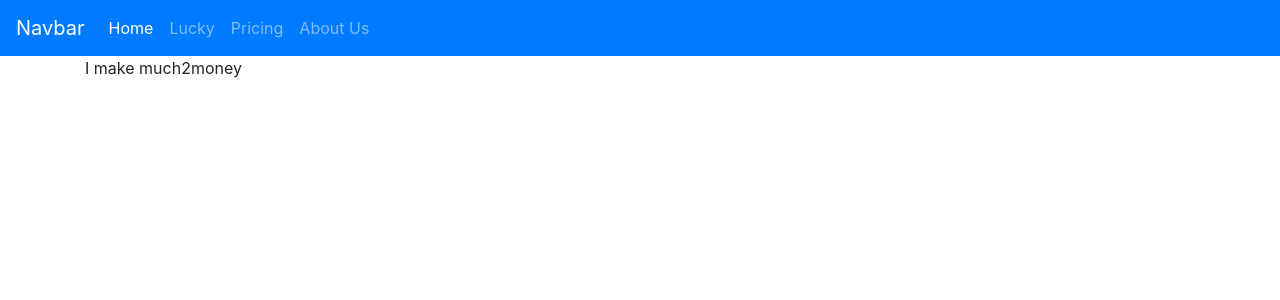
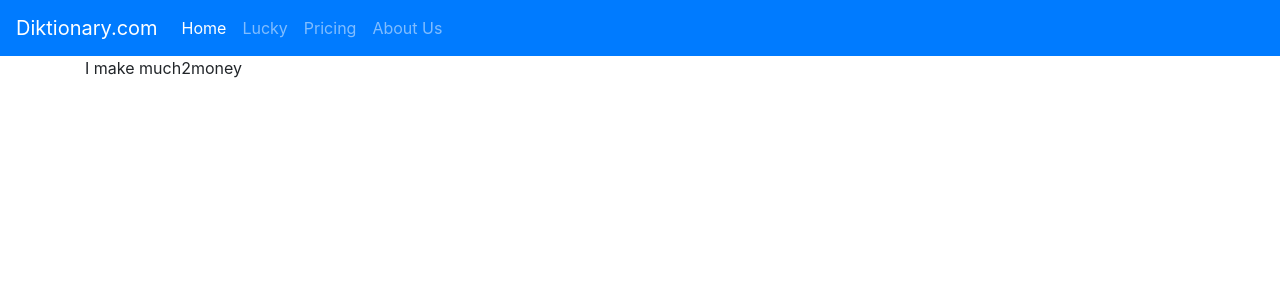
Before and after one commit to davidiny/Dictionary, a Django app: page /pages/about/ in a window 1280 px wide. Shown: the top 300 px of the page. Run offline with Django 3.2, Linux system fonts and the light colour scheme; data comes from the database, SQL or seed files in the repository; some libraries are stand-ins or nearby versions.

Commit message:
Fixed navbar title

```diff
--- a/templates/flatpages/default.html
+++ b/templates/flatpages/default.html
@@ -10,7 +10,7 @@
 
 </head>
 <nav class="navbar navbar-expand-lg navbar-dark bg-primary">
-    <a class="navbar-brand" href="#">Navbar</a>
+    <a class="navbar-brand" href="#">Diktionary.com</a>
     <button class="navbar-toggler" type="button" data-toggle="collapse" data-target="#navbarColor01" aria-controls="navbarColor01" aria-expanded="false" aria-label="Toggle navigation">
       <span class="navbar-toggler-icon"></span>
     </button>
--- a/templates/random.html
+++ b/templates/random.html
@@ -10,7 +10,7 @@
 
     </head>
     <nav class="navbar navbar-expand-lg navbar-dark bg-primary">
-        <a class="navbar-brand" href="#">Navbar</a>
+        <a class="navbar-brand" href="#">Diktionary.com</a>
         <button class="navbar-toggler" type="button" data-toggle="collapse" data-target="#navbarColor01" aria-controls="navbarColor01" aria-expanded="false" aria-label="Toggle navigation">
           <span class="navbar-toggler-icon"></span>
         </button>
```
